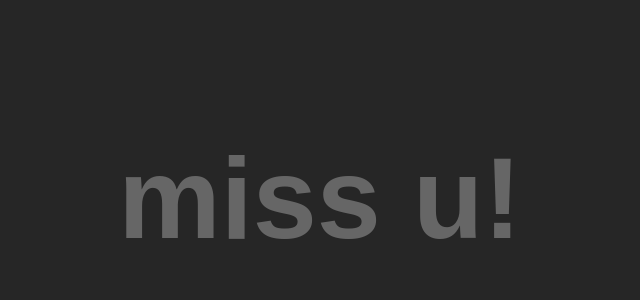
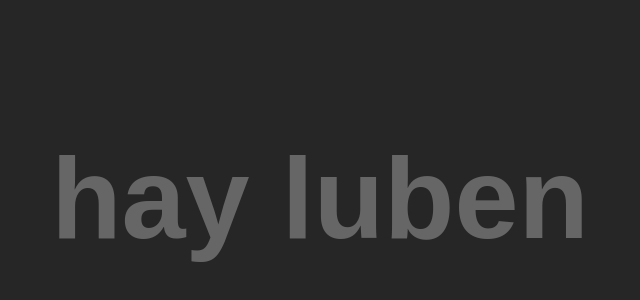
Before and after one commit to danneillouven/helloCSS, a plain HTML site: page index.html in a window 1280 px wide. Shown: the part 202-502 px from the top of the page, without its empty margins (320-960 px from the left). Drawn offline with Linux system fonts and the light colour scheme.

Commit message:
Update index.html

```diff
--- a/index.html
+++ b/index.html
@@ -11,7 +11,7 @@
 
 <body>
     <div class="greetings-container">
-        <h1 class="greetings">miss u!</h1>
+        <h1 class="greetings">hay luben</h1>
     </div>
 
     <script src="script.js"></script>
```
